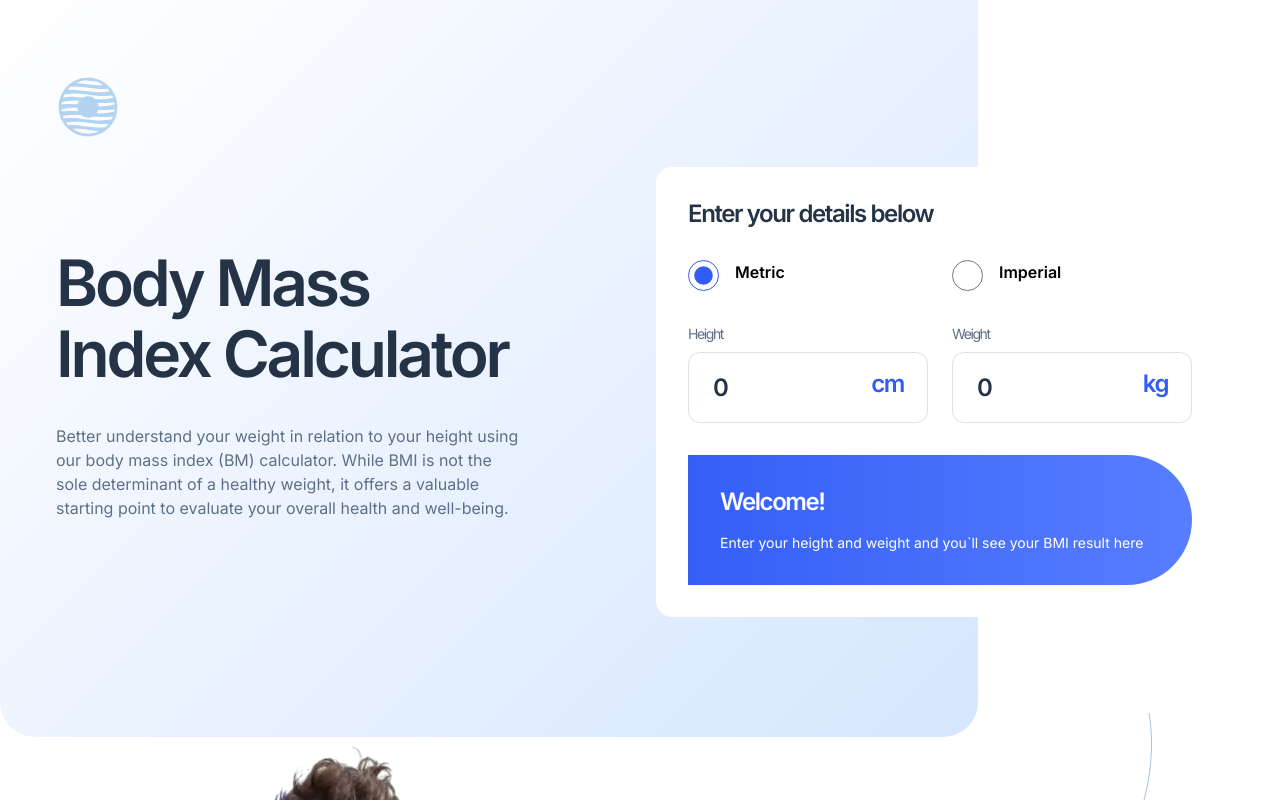
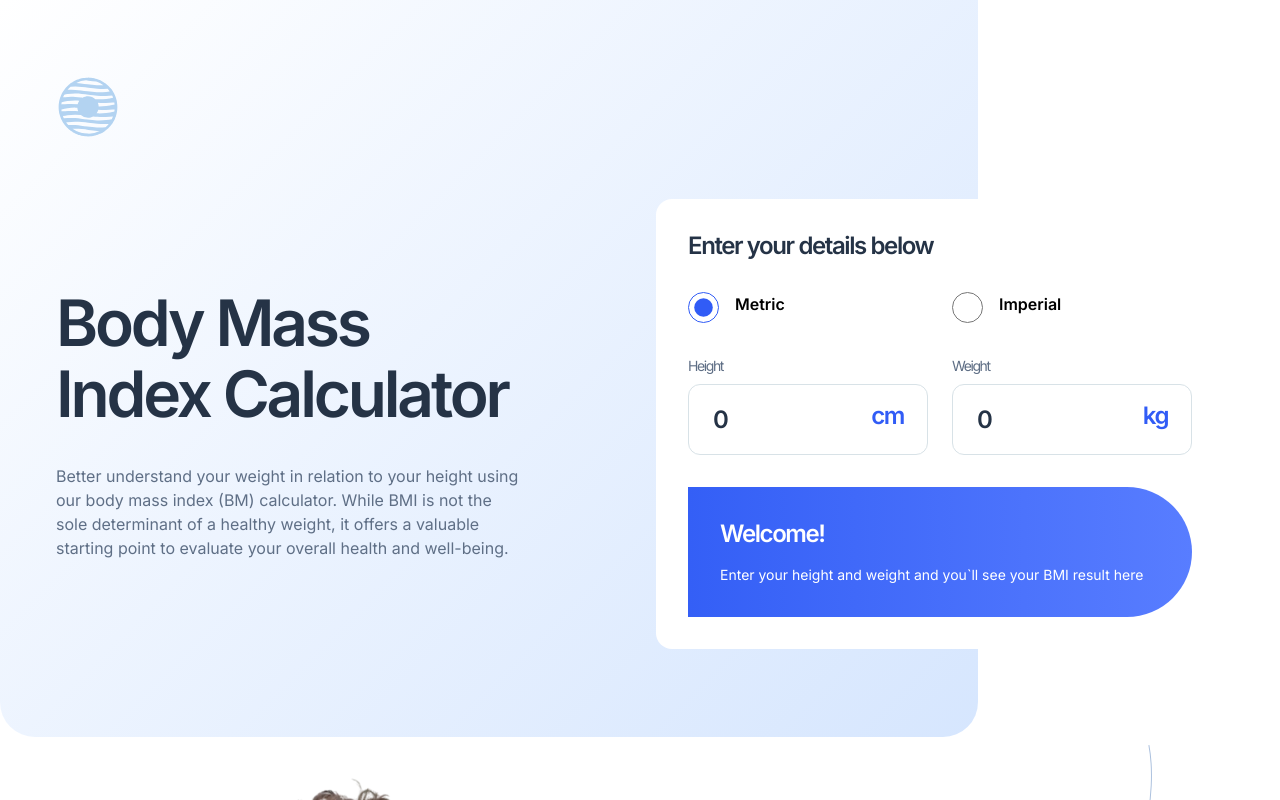
Before and after one commit to kamiliano1/bmi-calculator, a Next.js app: page / in a window 1280 px wide. Shown: the top 800 px of the page. Built offline with nearby package versions, Linux system fonts and the light colour scheme.

Commit message:
Update MainSection.tsx

```diff
--- a/components/MainSection/MainSection.tsx
+++ b/components/MainSection/MainSection.tsx
@@ -114,7 +114,7 @@ const MainSection: React.FC = () => {
   };
 
   return (
-    <main className="px-6 sm:px-10 text-center lg:grid lg:grid-cols-[repeat(2,_minmax(0,_568px))] lg:grid-rows-[minmax(0,_1fr)] lg:justify-center lg:gap-x-8 lg:items-center max-w-[1440px] mx-auto relative ">
+    <main className="px-6 sm:px-10 text-center lg:grid lg:grid-cols-[repeat(2,_minmax(0,_568px))] lg:grid-rows-[repeat(2,_max-content)] lg:justify-center lg:gap-x-8 lg:items-center max-w-[1440px] mx-auto relative ">
       <div className="absolute w-full bg-[linear-gradient(315deg,_#D6E6FE_0%,_rgba(214,_252,_254,_0.00)_100%)] h-[620px] lg:h-[737px] rounded-[0px_0px_35px_35px] top-0 left-0 lg:w-[978px] z-[-1]"></div>
       <Image
         src={Logo}
@@ -125,14 +125,14 @@ const MainSection: React.FC = () => {
         <h1 className="mb-6 text-L lg:text-XL max-w-[11ch] mx-auto lg:max-w-none lg:mb-[2.1875rem]">
           Body Mass Index Calculator
         </h1>
-        <p className="mb-12">
+        <p className="mb-12 lg:mb-0">
           Better understand your weight in relation to your height using our
           body mass index (BM) calculator. While BMI is not the sole determinant
           of a healthy weight, it offers a valuable starting point to evaluate
           your overall health and well-being.
         </p>
       </div>
-      <form className="bg-white p-6 sm:p-8 rounded-2xl lg:col-start-2 lg:row-start-2 mt-[-2rem]">
+      <form className="bg-white p-6 sm:p-8 rounded-2xl lg:col-start-2 lg:row-start-2 ">
         <h2 className="sm:text-start text-M">Enter your details below</h2>
         <div className="flex justify-between py-6 sm:py-8 sm:gap-x-6">
           <div className="flex w-full">
```
